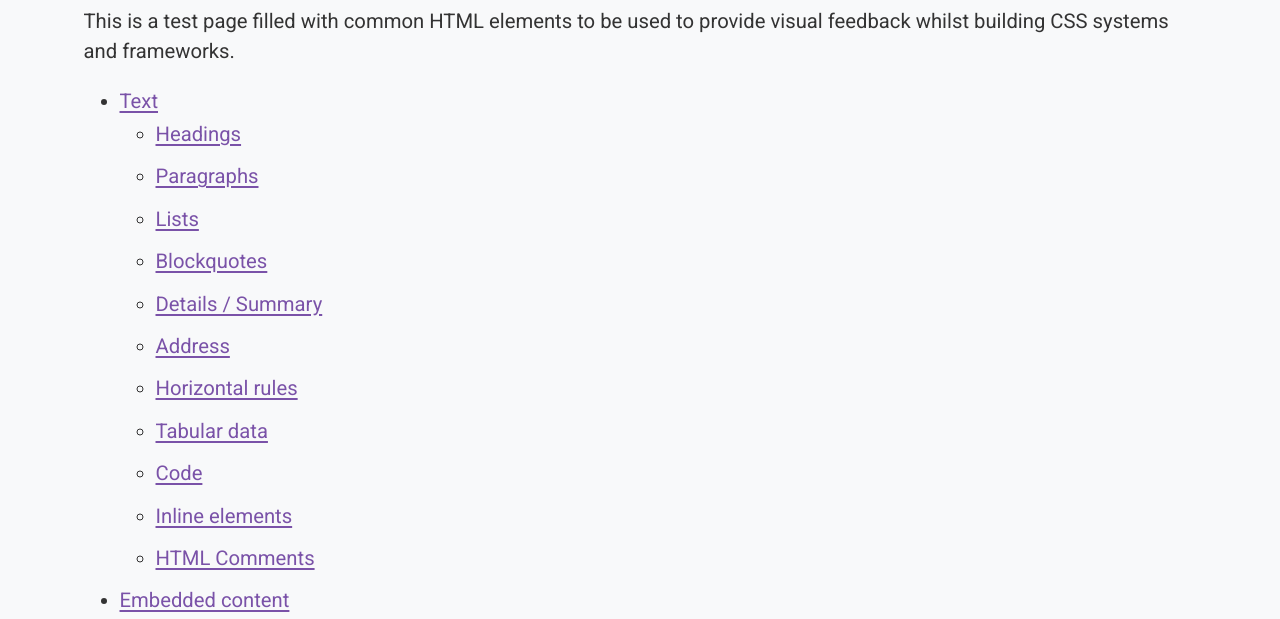
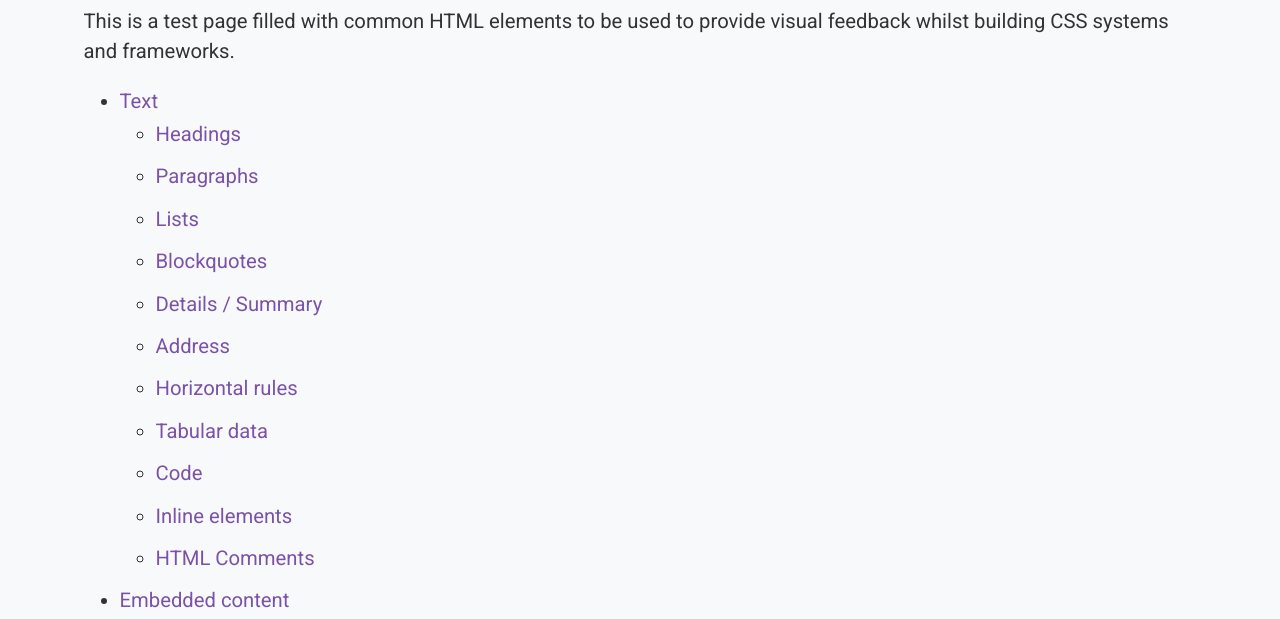
Before and after one commit to akozoubsky/servir-no-mundo, a plain HTML site: page templates/template-04/testpage.html in a window 1280 px wide. Shown: the part 181-800 px from the top of the page. Drawn offline with nearby package versions, Linux system fonts and the light colour scheme.

Commit message:
css tidy

```diff
--- a/templates/styles.css
+++ b/templates/styles.css
@@ -11,8 +11,14 @@
  * Notes:
  *   - Include additional relevant notes, such as information about dependencies, libraries used, or anything that may be useful for the development team.
  *   - You can use this space to document significant changes made to the page.
+ *
+ * @link https://getbootstrap.com/docs/5.3/utilities/background/
+ * @link https://getbootstrap.com/docs/5.3/utilities/text/
+ * @link https://getbootstrap.com/docs/5.3/utilities/colors/
+ * @link https://getbootstrap.com/docs/5.3/components/buttons/
+ * @link https://getbootstrap.com/docs/5.3/customize/css-variables/
+ * @link https://getbootstrap.com/docs/5.3/customize/color/
  */
-
 
 /**
  * Fonts
@@ -84,30 +90,36 @@ html, body {
 
 /**
  * Navigation
- *
  */
 
 
 /**
  * Text
- *
  */
-
 
 /**
  * Links
- *
  */
 
 a {
     transition: color 0.3s ease;
-    text-underline-offset: 0.15em;
+    text-decoration:none;
+    cursor:pointer;
 }
+
+	a:hover{
+		text-decoration:underline;
+		text-underline-offset: 0.15em;
+	}
 
 /**
  * Buttons
- *
  */
+
+.btn  {
+    font-weight: 500;
+	transition: background-color 0.3s ease-in-out; /* Sets the transition for the background color */
+}
 
 /**
  * Lists
@@ -118,31 +130,25 @@ ul:not(.navbar-nav), ol:not(.navbar-nav) {
 }
 
 li:not(.nav-item) {
-	margin-bottom: 0.5em;
+	margin-bottom: 0.5rem;
 }
 
 /**
  * FontAwesome
- *
  */
 
 /**
  * Images
- *
  */
-
 
 /**
  * Templates
- *
  */
 
 /* ----- Home Page ----- */
 
-
 /**
  * Colors
- *
  */
 
 /*
--- a/templates/template-04/styles.css
+++ b/templates/template-04/styles.css
@@ -9,7 +9,7 @@
  * Creation Date (dd/mm/yyyy): 08/10/2023
  * Last Update Date (dd/mm/yyyy): 08/10/2023
  * Notes:
- *   - Include additional relevant notes, such as information about dependencies, used libraries, or anything that may be useful for the development team.
+ *   - Include additional relevant notes, such as information about dependencies, libraries used, or anything that may be useful for the development team.
  *   - You can use this space to document significant changes made to the page.
  *
  * @link https://getbootstrap.com/docs/5.3/utilities/background/
@@ -113,8 +113,14 @@ html, body {
 
 a {
     transition: color 0.3s ease;
-	text-underline-offset: 0.15rem;
+    text-decoration:none;
+    cursor:pointer;
 }
+
+	a:hover{
+		text-decoration:underline;
+		text-underline-offset: 0.15em;
+	}
 
 /**
  * Buttons
```
